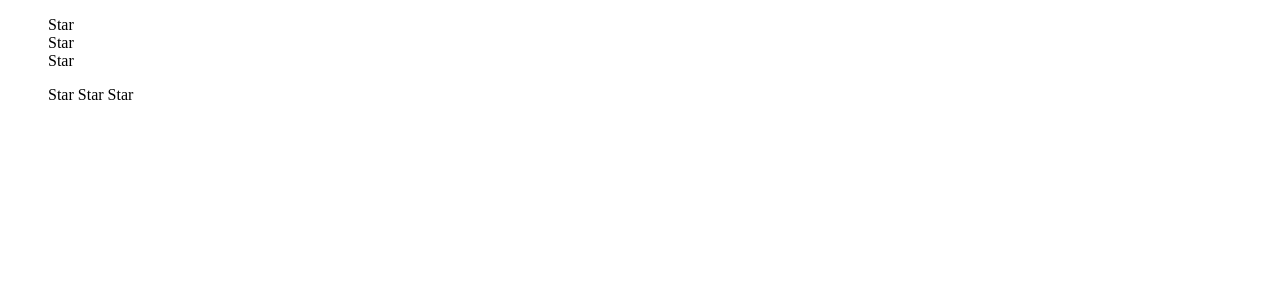
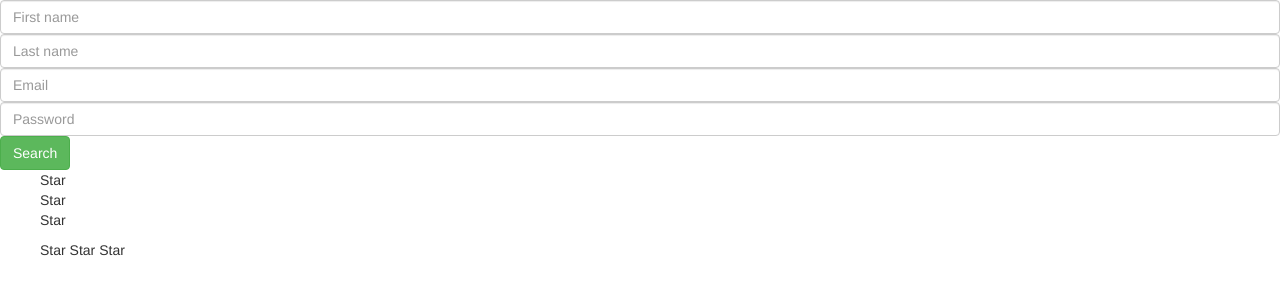
Before and after one commit to jsogarro/artOfCode, a plain HTML site: page examples/positioning/index.html in a window 1280 px wide. Drawn offline with nearby package versions, Linux system fonts and the light colour scheme.

Commit message:
added jQuery form input examples

```diff
--- a/examples/positioning/index.html
+++ b/examples/positioning/index.html
@@ -3,9 +3,16 @@
     <head>
         <meta charset="utf-8">
         <link rel="stylesheet" href="main.css" media="screen" title="no title" charset="utf-8">
+        <link href="https://maxcdn.bootstrapcdn.com/bootstrap/3.3.6/css/bootstrap.min.css" rel="stylesheet" integrity="sha384-1q8mTJOASx8j1Au+a5WDVnPi2lkFfwwEAa8hDDdjZlpLegxhjVME1fgjWPGmkzs7" crossorigin="anonymous">
         <title></title>
     </head>
     <body>
+
+        <input class="form-control" id="first" placeholder="First name" type="input" name="first" value="">
+        <input class="form-control" id="last" placeholder="Last name" type="input" name="last" value="">
+        <input class="form-control" id="email" placeholder="Email" type="email" name="email" value="">
+        <input class="form-control" id="password" placeholder="Password" type="password" name="password" value="">
+        <button class="btn btn-success">Search</button>
 
         <ul>
             <li class="star">Star</li>
@@ -19,5 +26,6 @@
             <li class="star inline">Star</li>
         </ul>
 
+        <script src="https://code.jquery.com/jquery-2.2.1.min.js" integrity="sha256-gvQgAFzTH6trSrAWoH1iPo9Xc96QxSZ3feW6kem+O00=" crossorigin="anonymous"></script>
     </body>
 </html>
```
Also changed, not shown: examples/positioning/main.js (+10 -0 lines).
